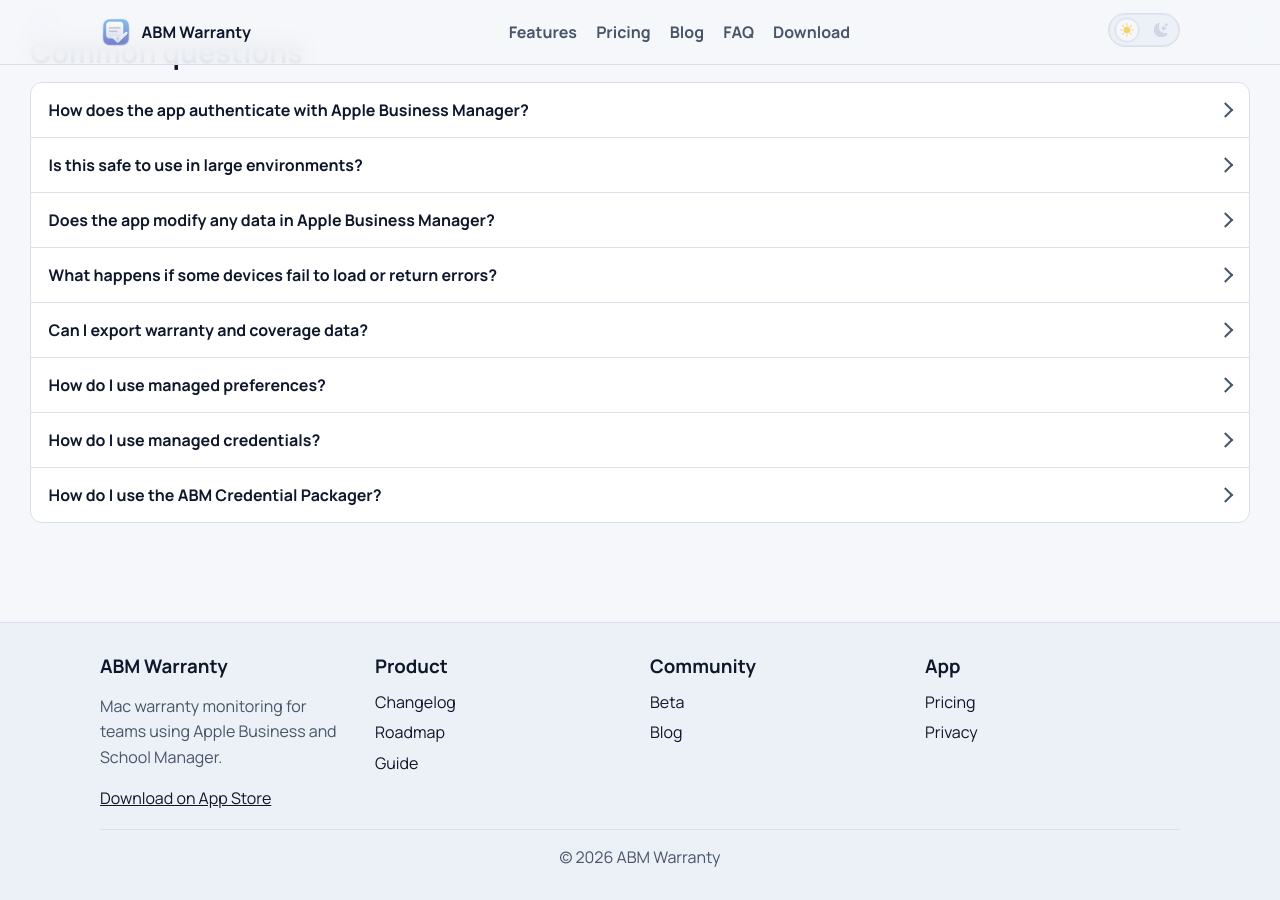
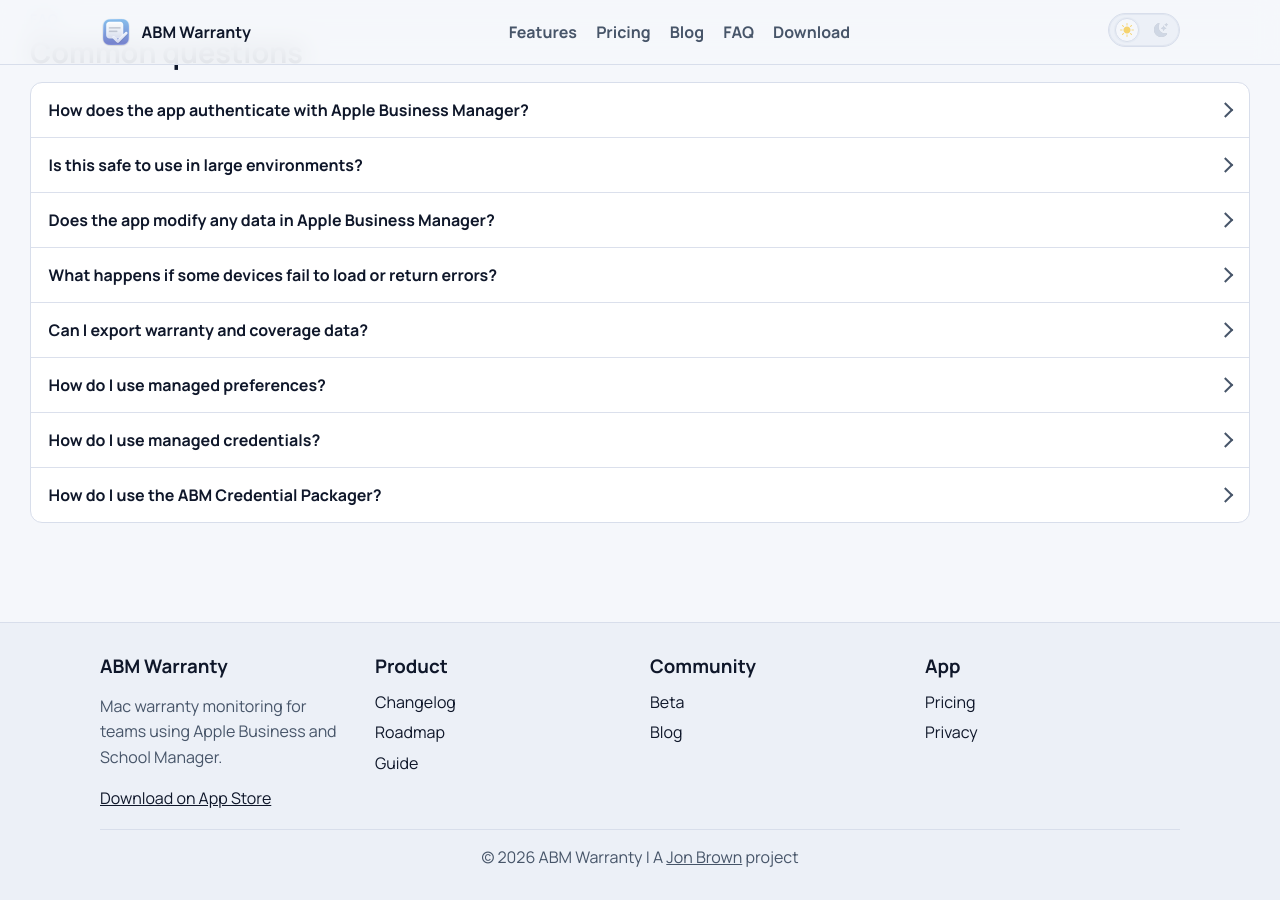
Before and after one commit to jonbrown21/abmwarranty, a Jekyll site: the page built from index.md, in a window 1280 px wide and 900 px high, scrolled down 4401 px. Built offline with Jekyll 4.4.1, drawn with Linux system fonts in a browser that asks for light colours.

Commit message:
chore: apply footer attribution link

```diff
--- a/_includes/footer.html
+++ b/_includes/footer.html
@@ -29,6 +29,6 @@
     </section>
   </div>
   <div class="abm-container abm-copy">
-    &copy; {{ 'now' | date: "%Y" }} ABM Warranty
+    &copy; {{ 'now' | date: "%Y" }} ABM Warranty | A <a href="https://jonbrown.org/" target="_blank" rel="noopener noreferrer">Jon Brown</a> project
   </div>
 </footer>
```
